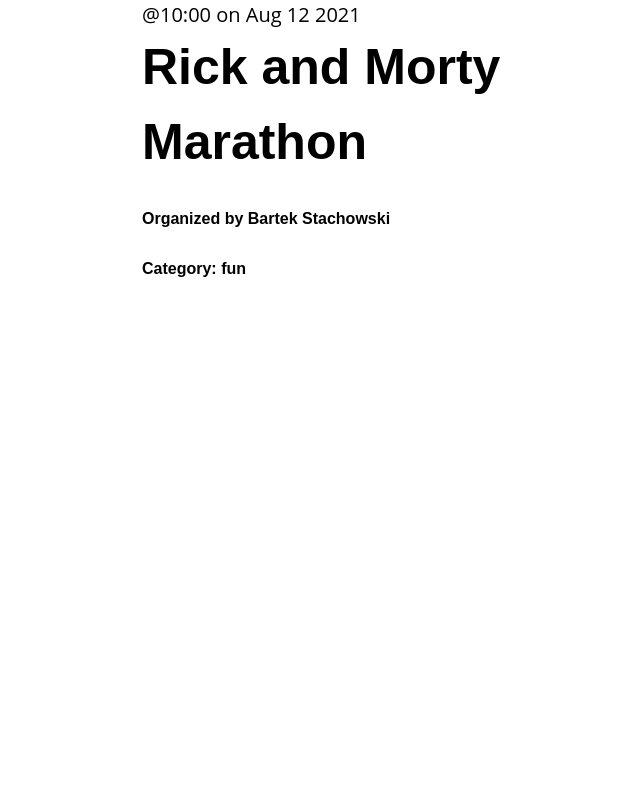
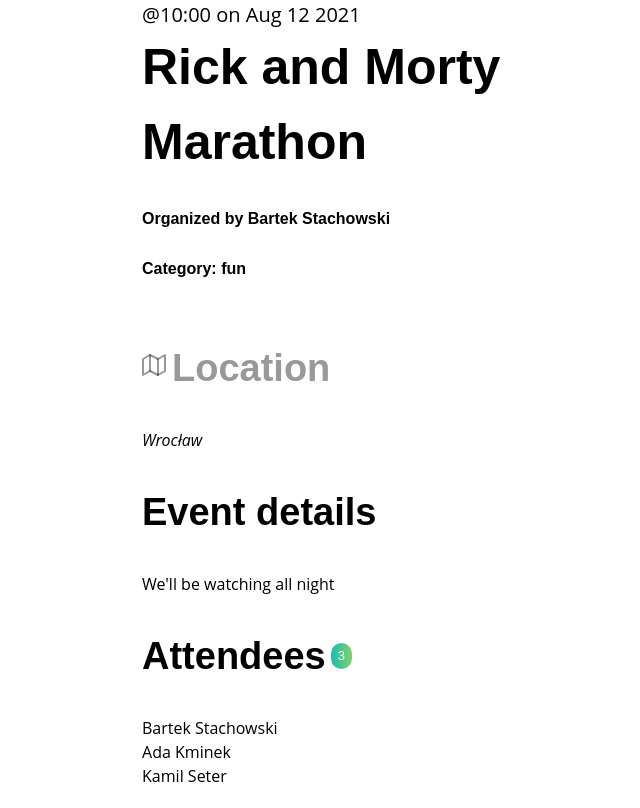
Before and after one commit to BartoszStachowski/event-manager, a Vue app: page /event/1 in a window 1280 px wide. Shown: the whole page, without its empty margins (268-908 px from the left). Built offline with nearby package versions, Linux system fonts and the light colour scheme; data requests are answered from the project's data file.

Commit message:
display all details in EventShow

```diff
--- a/src/views/EventShow.vue
+++ b/src/views/EventShow.vue
@@ -6,14 +6,31 @@
       <h5>Organized by {{ event.organizer ? event.organizer : '' }}</h5>
       <h5>Category: {{ event.category }}</h5>
     </div>
+    <BaseIcon name="map"><h2>Location</h2></BaseIcon>
+    <address>{{ event.location }}</address>
+    <h2>Event details</h2>
+    <p>{{ event.description }}</p>
+    <h2>
+      Attendees
+      <span class="badge -fill-gradient">
+        {{ event.attendees ? event.attendees.length : 0 }}
+      </span>
+    </h2>
+    <ul class="list-group">
+      <li v-for="attendee in event.attendees" :key="attendee.id">
+        {{ attendee.name }}
+      </li>
+    </ul>
   </div>
 </template>
 
 <script>
 import { mapState, mapActions } from 'vuex';
+import BaseIcon from '../components/BaseIcon';
 
 export default {
   name: 'EventShow',
+  components: { BaseIcon },
   props: ['id'],
   created() {
     this.fetchEvent(this.id);
@@ -26,7 +43,26 @@
 </script>
 
 <style scoped>
+.location {
+  margin-bottom: 0;
+}
+
+.location > .icon {
+  margin-left: 10px;
+}
+
 .event-header > .title {
   margin: 0;
 }
+
+.list-group {
+  margin: 0;
+  padding: 0;
+  list-style: none;
+}
+
+.list-group > .list-item {
+  padding: 1em 0;
+  border-bottom: solid 1px #e5e5e5;
+}
 </style>
```
